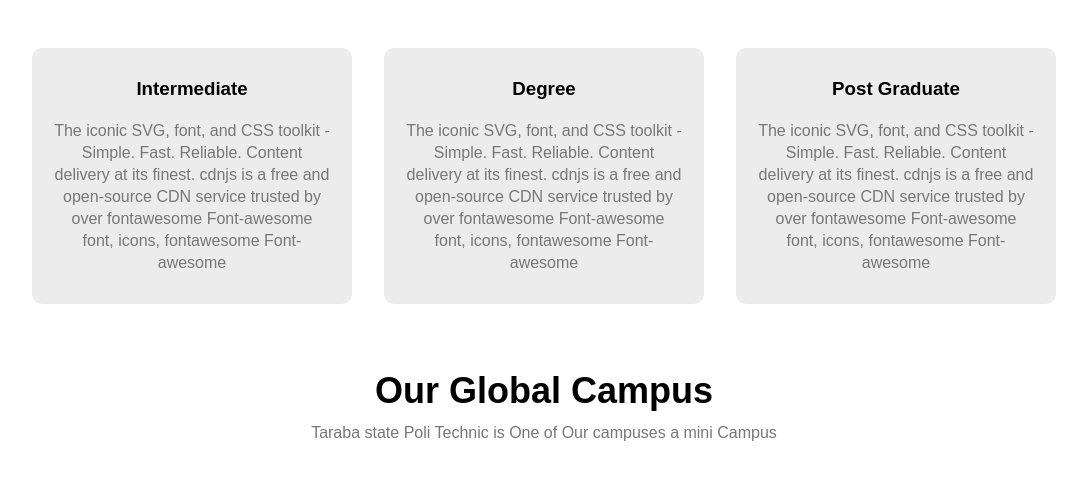
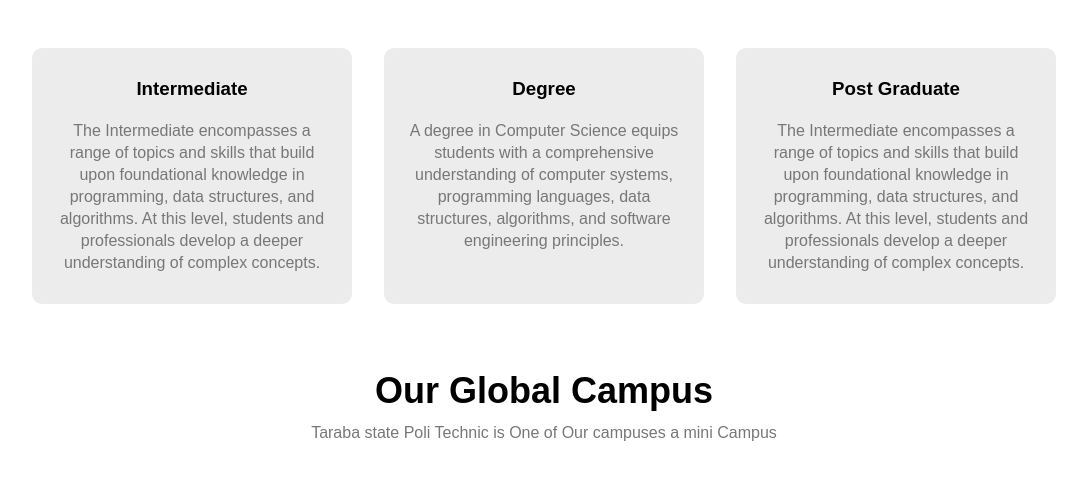
Before and after one commit to asaiah4812/kwarafa-university, a plain HTML site: page index.html in a window 1280 px wide. Shown: the part 987-1470 px from the top of the page, without its empty margins (96-1183 px from the left). Drawn offline with Linux system fonts and the light colour scheme; a web font is replaced by a local one.

Commit message:
new update

```diff
--- a/index.html
+++ b/index.html
@@ -52,27 +52,21 @@
             <div class="course-col">
                 <h3>Intermediate</h3>
                 <p>
-                    The iconic SVG, font, and CSS toolkit - Simple. Fast. Reliable. Content delivery at its finest. cdnjs is a free and
-                    open-source CDN service trusted by over fontawesome Font-awesome
-                    font, icons, fontawesome Font-awesome
+                    The Intermediate encompasses a range of topics and skills that build upon foundational knowledge in programming, data structures, and algorithms. At this level, students and professionals develop a deeper understanding of complex concepts.
                 </p>
             </div>
 
             <div class="course-col">
                 <h3>Degree</h3>
                 <p>
-                    The iconic SVG, font, and CSS toolkit - Simple. Fast. Reliable. Content delivery at its finest. cdnjs is a free and
-                    open-source CDN service trusted by over fontawesome Font-awesome
-                    font, icons, fontawesome Font-awesome
+                    A degree in Computer Science equips students with a comprehensive understanding of computer systems, programming languages, data structures, algorithms, and software engineering principles.
                 </p>
             </div>
 
             <div class="course-col">
                 <h3>Post Graduate</h3>
                 <p>
-                    The iconic SVG, font, and CSS toolkit - Simple. Fast. Reliable. Content delivery at its finest. cdnjs is a free and
-                    open-source CDN service trusted by over fontawesome Font-awesome
-                    font, icons, fontawesome Font-awesome
+                    The Intermediate encompasses a range of topics and skills that build upon foundational knowledge in programming, data structures, and algorithms. At this level, students and professionals develop a deeper understanding of complex concepts.
                 </p>
             </div>
         </div>
```
